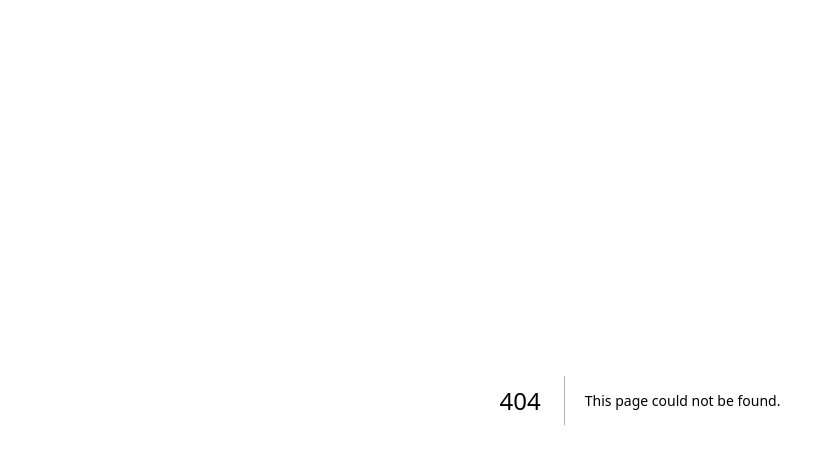
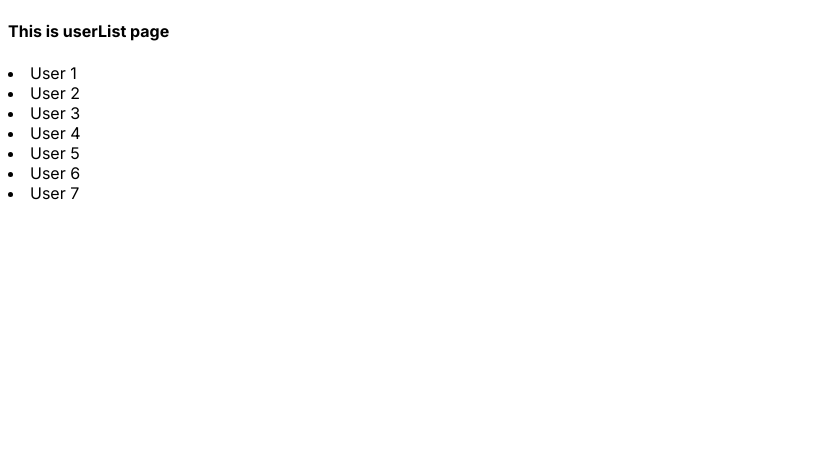
Before and after one commit to Ibrahim-khan/NextJs-Practice, a Next.js app: page /userList in a window 1280 px wide. Before the commit this address had no page. Shown: the top 464 px of the page, without its empty margins (0-835 px from the left). Built offline with nearby package versions, Linux system fonts and the light colour scheme.

Commit message:
NextJs-Practice

```diff
--- /dev/null
+++ b/src/app/userList/page.jsx
@@ -0,0 +1,18 @@
+import React from 'react'
+
+const page = () => {
+  return (
+    <div>
+      <h4>This is userList page</h4>
+        <li>User 1</li>
+        <li>User 2</li>
+        <li>User 3</li>
+        <li>User 4</li>
+        <li>User 5</li>
+        <li>User 6</li>
+        <li>User 7</li>
+    </div>
+  )
+}
+
+export default page
```
Also changed, not shown: src/app/page.js (+10 -4 lines), src/app/userList/[userid]/page.jsx (added, +11 -0 lines).
